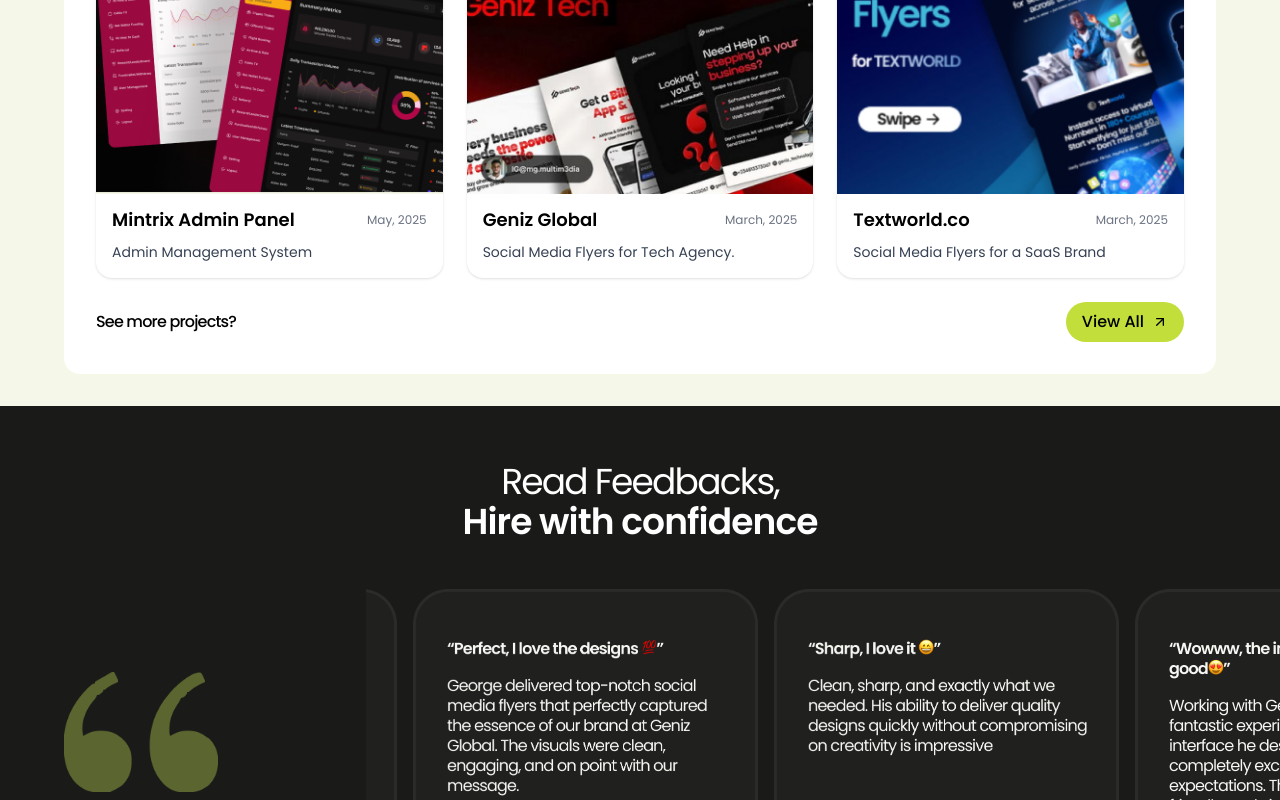
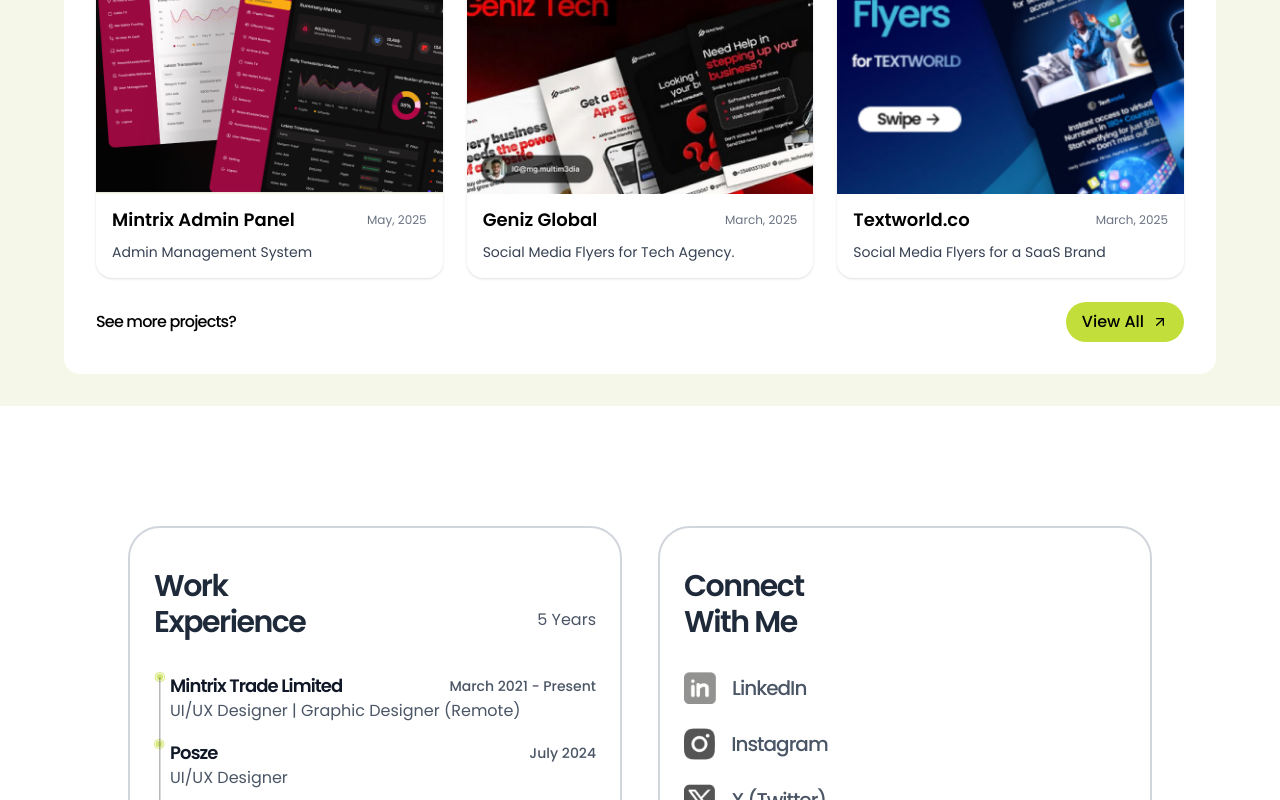
Before and after one commit to Forsyth01/Emgee-Portfolio-Website, a React (Vite) app: page / in a window 1280 px wide. Shown: the part 2000-2800 px from the top of the page. Built offline with nearby package versions, Linux system fonts and the light colour scheme.

Commit message:
transition

```diff
--- a/src/pages/Home.jsx
+++ b/src/pages/Home.jsx
@@ -10,12 +10,12 @@
 
 const Home = () => {
   return (
-    <div>
+    <div className="overflow-x-hidden">
       <Navbar />
       <Hero />
       <About />
       <Portfolio />
-      <Testimonial />
+      {/* <Testimonial /> */}
       <Experience />
       <Contact />
       {/* <Footer/> */}
```
